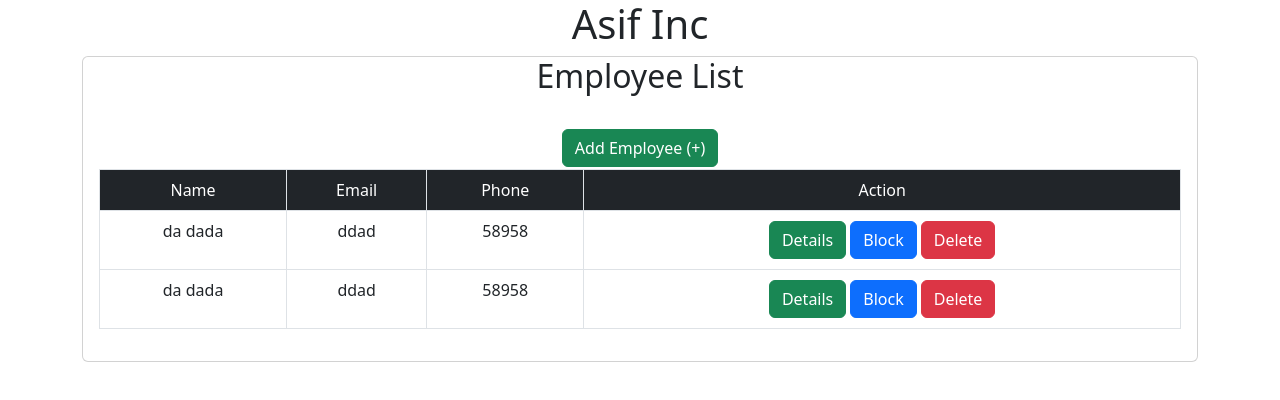
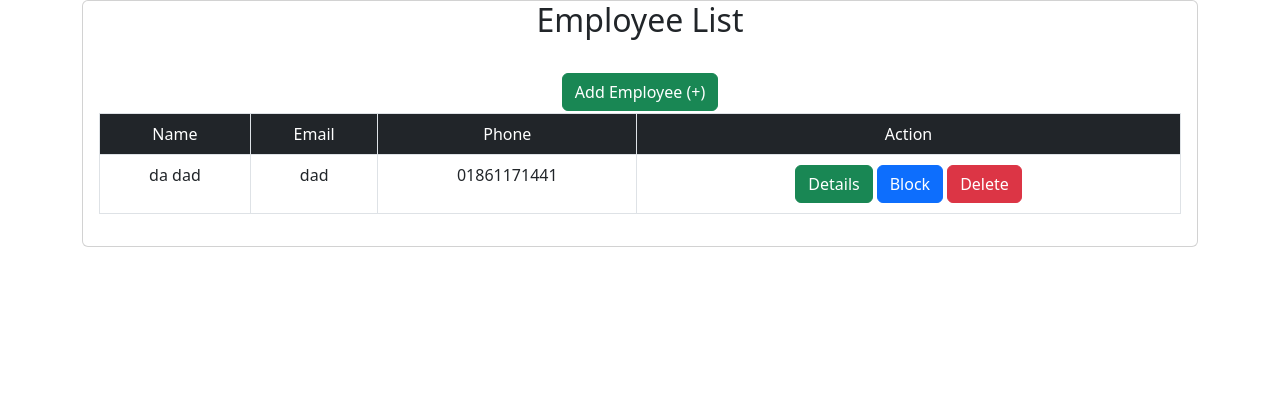
Before and after one commit to ShajadulGH/react-crud, a React (Vite) app: page / in a window 1280 px wide. Shown: the top 400 px of the page. Built offline with nearby package versions, Linux system fonts and the light colour scheme; data requests are answered from the project's data file.

Commit message:
fix: remove useless things

```diff
--- a/db.json
+++ b/db.json
@@ -3,17 +3,9 @@
     {
       "id": 1,
       "firstName": "da",
-      "lastName": "dada",
-      "email": "ddad",
-      "phone": "58958",
-      "blocked": false
-    },
-    {
-      "id": 2,
-      "firstName": "da",
-      "lastName": "dada",
-      "email": "ddad",
-      "phone": "58958",
+      "lastName": "dad",
+      "email": "dad",
+      "phone": "01861171441",
       "blocked": false
     }
   ]
--- a/src/App.jsx
+++ b/src/App.jsx
@@ -3,11 +3,9 @@ import { BrowserRouter, Route, Routes } from "react-router-dom";
 import EmployeeList from "./EmployeeList";
 import EmployeeCreate from "./Employees/EmployeeCreate";
 import EmployeeDetails from "./Employees/EmployeeDetails";
-import EmployeeBlock from "./Employees/EmployeeBlock";
 function App() {
   return (
     <div className="App">
-      <h1>Asif Inc</h1>
       <BrowserRouter>
         <Routes>
           <Route path="/" element={<EmployeeList />}></Route>
--- a/src/EmployeeList.jsx
+++ b/src/EmployeeList.jsx
@@ -1,4 +1,4 @@
-import React, { useCallback } from "react";
+import React from "react";
 import axios from "axios";
 import { useEffect, useState } from "react";
 import { Link, useNavigate } from "react-router-dom";
@@ -10,7 +10,6 @@ const EmployeeList = () => {
     navigate("/employee/details/" + id);
   };
   const BlockUpdate = (id, firstName, lastName, email, phone, blockedInfo) => {
-    console.log("1");
     const blocked = !blockedInfo;
     const updateEmpData = { id, firstName, lastName, email, phone, blocked };
     axios
@@ -29,7 +28,6 @@ const EmployeeList = () => {
     empdatachange(
       empdata.map((item) => {
         if (item.id === id) {
-          console.log("working");
           return { ...item, blocked: !item.blocked };
         }
         return item;
@@ -37,18 +35,16 @@ const EmployeeList = () => {
     );
   };
   const RemoveItem = (id) => {
-    console.log("RemoveItem Runs");
     if (window.confirm("Do you want to remove?")) {
       axios
         .delete(`http://localhost:8000/employee/${id}`)
         .then((res) => {
-          alert("Removed successfully.");
+          // alert("Removed successfully.");
         })
         .catch((err) => {
           console.log(err.message);
         });
       var newEmpData = empdata.filter((item) => {
-        // console.log(item);
         return item.id !== id;
       });
       empdatachange(newEmpData);
@@ -56,7 +52,6 @@ const EmployeeList = () => {
   };
 
   useEffect(() => {
-    console.log("UseEffect Runs");
     axios
       .get("http://localhost:8000/employee")
       .then((res) => {
--- a/src/Employees/EmployeeBlock.jsx
+++ /dev/null
@@ -1,7 +0,0 @@
-import React from "react";
-
-const EmployeeBlock = () => {
-  return <div>EmployeeBlock</div>;
-};
-
-export default EmployeeBlock;
```
Also changed, not shown: src/Employees/EmployeeCreate.jsx (+0 -26 lines), src/Employees/EmployeeDetails.jsx (+0 -11 lines).
